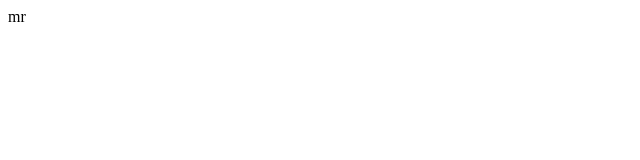
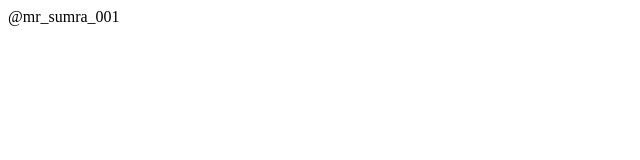
Before and after one commit to samirsumra/HTML-CODE, a plain HTML site: page index.html in a window 1280 px wide. Shown: the whole page, without its empty margins (0-640 px from the left). Drawn offline with Linux system fonts and the light colour scheme.

Commit message:
Hello Everyone

```diff
--- a/index.html
+++ b/index.html
@@ -7,6 +7,6 @@
     <title>Document</title>
 </head>
 <body>
-    mr
+    @mr_sumra_001
 </body>
 </html>
```
